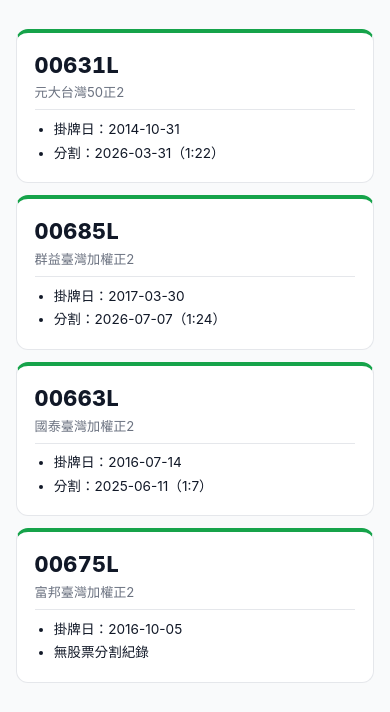
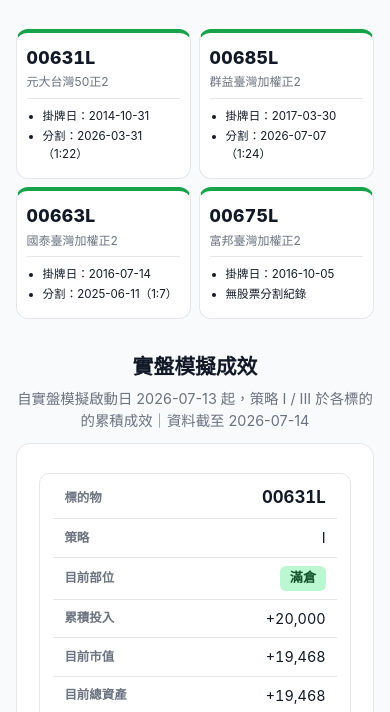
Before and after one commit to Ping-Hsun-Chiang/2X-ETF-monitor, a plain HTML site: page docs/index.html in a window 390 px wide. Shown: the part 127-839 px from the top of the page. Drawn offline with Linux system fonts and the light colour scheme.

Commit message:
[Change] mobile-friendly landing page layout
Target picker: force a fixed 2-column grid on narrow screens
(.target-picker-grid) instead of the auto-fit minmax(260px) grid, which
collapsed to 1 column once the viewport couldn't fit two 260px cards side
by side.

Live-performance table: drop the Chinese target name and the "策略"
prefix (just "I"/"III") to cut column width, split the previously
conflated "目前市值" into two real numbers -- 目前市值 (market_value:
just the currently held shares) and 目前總資產 (total_assets: idle
capital_pool + market_value, i.e. what you'd have in hand if you
liquidated everything right now) -- and switch the table to a
one-row-per-card layout under 560px via data-label attributes + CSS,
instead of relying on horizontal scroll.

```diff
--- a/docs/index.html
+++ b/docs/index.html
@@ -14,7 +14,7 @@
       <p class="subtitle">選擇標的物，查看訊號監控 / 年度回測 / 策略對照 / 大盤比較</p>
     </header>
 
-    <div id="target-cards" class="strategy-cards">
+    <div id="target-cards" class="strategy-cards target-picker-grid">
       <p class="muted small" style="grid-column: 1 / -1;">載入標的物清單中…</p>
     </div>
 
--- a/docs/landing.js
+++ b/docs/landing.js
@@ -1,6 +1,6 @@
 const POSITION_ZH = { CASH: '空手', HALF: '半倉', FULL: '滿倉' };
 const POSITION_BADGE_CLASS = { CASH: '', HALF: 'half', FULL: 'full' };
-const STRATEGY_LABEL = { I: '策略 I', III: '策略 III' };
+const STRATEGY_LABEL = { I: 'I', III: 'III' };
 
 function fmtCurrency(n) {
   if (typeof n !== 'number') return '-';
@@ -103,6 +103,7 @@
   const rows = results.map(({ target, strategy, data }) => {
     const s = data.summary || {};
     const totalDeposits = s.total_deposits || 0;
+    const marketValue = s.market_value || 0;
     const totalAssets = s.total_assets || 0;
     const pnl = totalAssets - totalDeposits;
     const pnlPct = totalDeposits > 0 ? (pnl / totalDeposits) * 100 : 0;
@@ -112,12 +113,13 @@
 
     return `
       <tr>
-        <td class="target-cell">${target.id}<span class="target-name">${target.name}</span></td>
-        <td>${STRATEGY_LABEL[strategy] || strategy}</td>
-        <td><span class="pos-badge ${badgeCls}">${POSITION_ZH[position] || position}</span></td>
-        <td>${fmtCurrency(totalDeposits)}</td>
-        <td>${fmtCurrency(totalAssets)}</td>
-        <td class="${pnlCls}"><strong>${fmtCurrency(pnl)}</strong>（${fmtPct(pnlPct)}）</td>
+        <td class="target-cell" data-label="標的物">${target.id}</td>
+        <td data-label="策略">${STRATEGY_LABEL[strategy] || strategy}</td>
+        <td data-label="目前部位"><span class="pos-badge ${badgeCls}">${POSITION_ZH[position] || position}</span></td>
+        <td data-label="累積投入">${fmtCurrency(totalDeposits)}</td>
+        <td data-label="目前市值">${fmtCurrency(marketValue)}</td>
+        <td data-label="目前總資產">${fmtCurrency(totalAssets)}</td>
+        <td data-label="損益" class="${pnlCls}"><strong>${fmtCurrency(pnl)}</strong>（${fmtPct(pnlPct)}）</td>
       </tr>
     `;
   }).join('');
@@ -131,6 +133,7 @@
           <th>目前部位</th>
           <th>累積投入</th>
           <th>目前市值</th>
+          <th>目前總資產</th>
           <th>損益</th>
         </tr>
       </thead>
--- a/docs/style.css
+++ b/docs/style.css
@@ -230,11 +230,41 @@
 .live-summary-table .target-cell {
   font-weight: 700;
 }
-.live-summary-table .target-name {
-  display: block;
-  font-weight: 400;
-  font-size: 0.78rem;
-  color: var(--text-muted);
+
+/* 手機版：改成一列一張卡（label: value），避免要左右拉才看得到完整表格 */
+@media (max-width: 560px) {
+  .live-summary-table thead { display: none; }
+  .live-summary-table, .live-summary-table tbody, .live-summary-table tr, .live-summary-table td {
+    display: block;
+    width: 100%;
+  }
+  .live-summary-table tr {
+    margin-bottom: 0.6rem;
+    border: 1px solid var(--border);
+    border-radius: 10px;
+    padding: 0.2rem 0.8rem;
+    background: var(--card-bg);
+  }
+  .live-summary-table tr:last-child { margin-bottom: 0; }
+  .live-summary-table td {
+    display: flex;
+    justify-content: space-between;
+    align-items: center;
+    gap: 0.75rem;
+    padding: 0.4rem 0;
+    border-bottom: 1px dashed var(--border);
+  }
+  .live-summary-table td:last-child { border-bottom: none; }
+  .live-summary-table td::before {
+    content: attr(data-label);
+    font-size: 0.78rem;
+    color: var(--text-muted);
+    font-weight: 600;
+    flex-shrink: 0;
+  }
+  .live-summary-table td.target-cell {
+    font-size: 1.05rem;
+  }
 }
 
 .chart-card { padding: 1.2rem; }
@@ -650,6 +680,27 @@
   gap: 0.75rem;
   margin-bottom: 1.5rem;
 }
+
+/* 首頁選標的物：手機上固定 2 欄，不要因為 minmax 太寬而擠成 1 欄 */
+@media (max-width: 560px) {
+  .target-picker-grid {
+    grid-template-columns: repeat(2, 1fr);
+    gap: 0.5rem;
+  }
+  .target-picker-grid .strategy-card {
+    padding: 0.75rem 0.6rem;
+  }
+  .target-picker-grid .strategy-key {
+    font-size: 1.1rem;
+  }
+  .target-picker-grid .strategy-subtitle {
+    font-size: 0.75rem;
+  }
+  .target-picker-grid .strategy-desc {
+    font-size: 0.72rem;
+    padding-left: 1rem;
+  }
+}
 .strategy-card {
   background: var(--card-bg);
   border: 1px solid var(--border);
```
